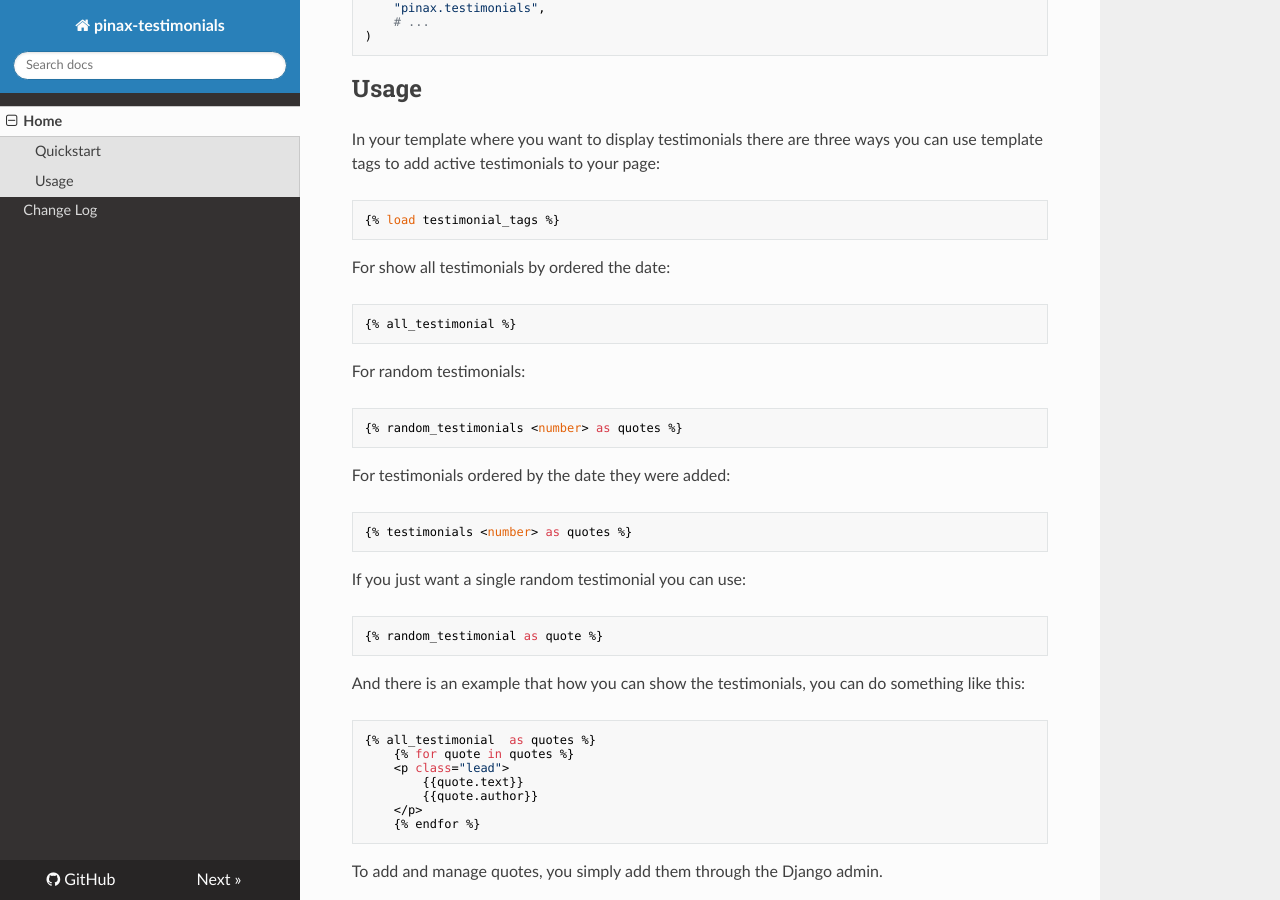
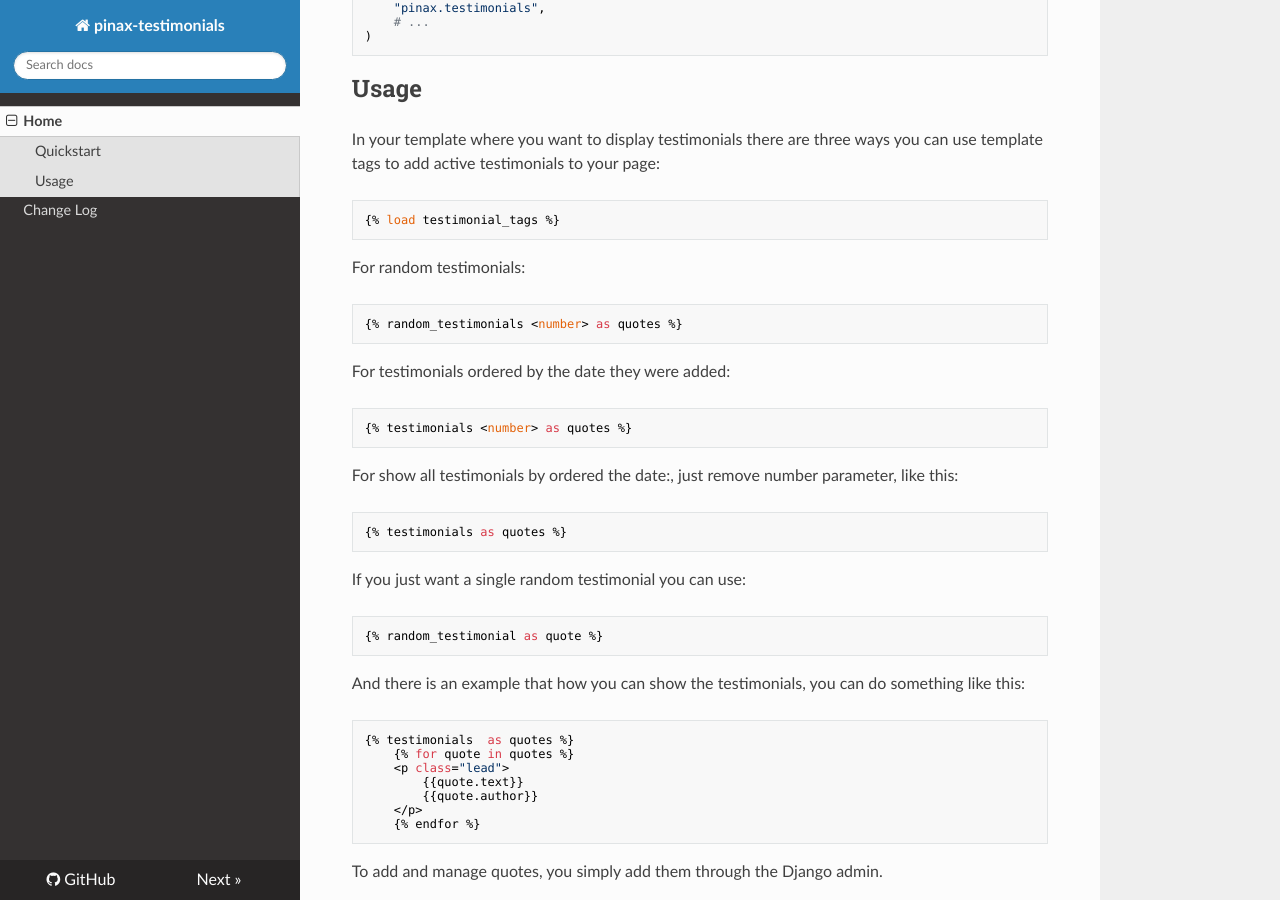
Before and after one commit to pinax/pinax-testimonials, an MkDocs documentation site: the page built from docs/index.md, in a window 1280 px wide and 900 px high, scrolled down 582 px. Built offline with MkDocs 1.6.1, drawn with Linux system fonts in a browser that asks for light colours; nearby versions of some CDN libraries; old or Windows-style settings are respelled for this version of MkDocs.

Commit message:
update documentation

```diff
--- a/docs/index.md
+++ b/docs/index.md
@@ -29,10 +29,6 @@ can use template tags to add active testimonials to your page:
 
     {% load testimonial_tags %}
 
-For show all testimonials by ordered the date:
-
-    {% all_testimonial %}
-
 For random testimonials:
 
     {% random_testimonials <number> as quotes %}
@@ -42,6 +38,9 @@ For testimonials ordered by the date they were added:
 
     {% testimonials <number> as quotes %}
 
+For show all testimonials by ordered the date:, just remove number parameter, like this:
+
+    {% testimonials as quotes %}
 
 If you just want a single random testimonial you can use:
 
@@ -49,7 +48,7 @@ If you just want a single random testimonial you can use:
 
 And there is an example that how you can show the testimonials, you can do something like this:
 
-    {% all_testimonial  as quotes %}
+    {% testimonials  as quotes %}
         {% for quote in quotes %}
         <p class="lead">
             {{quote.text}}
```
